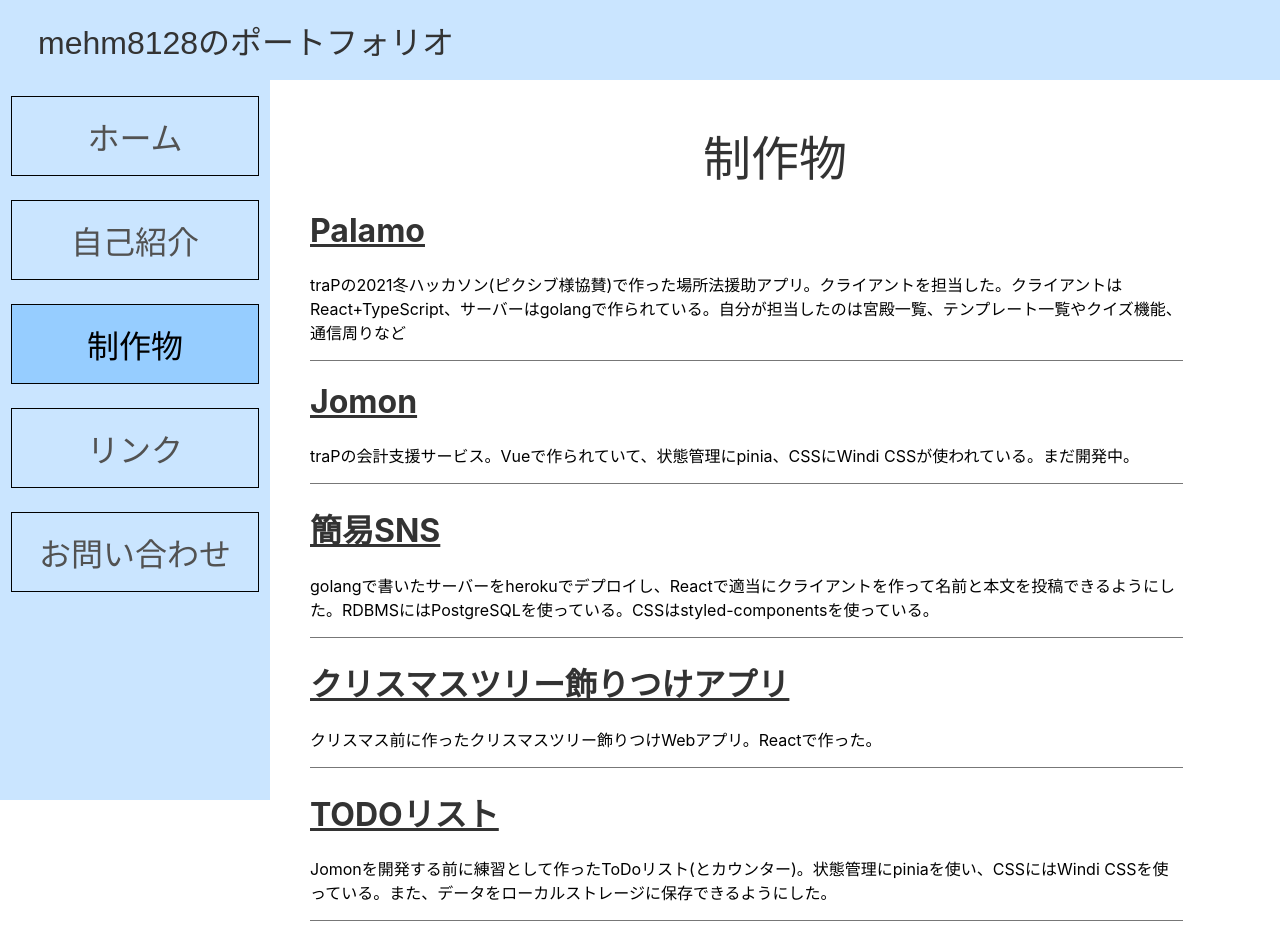
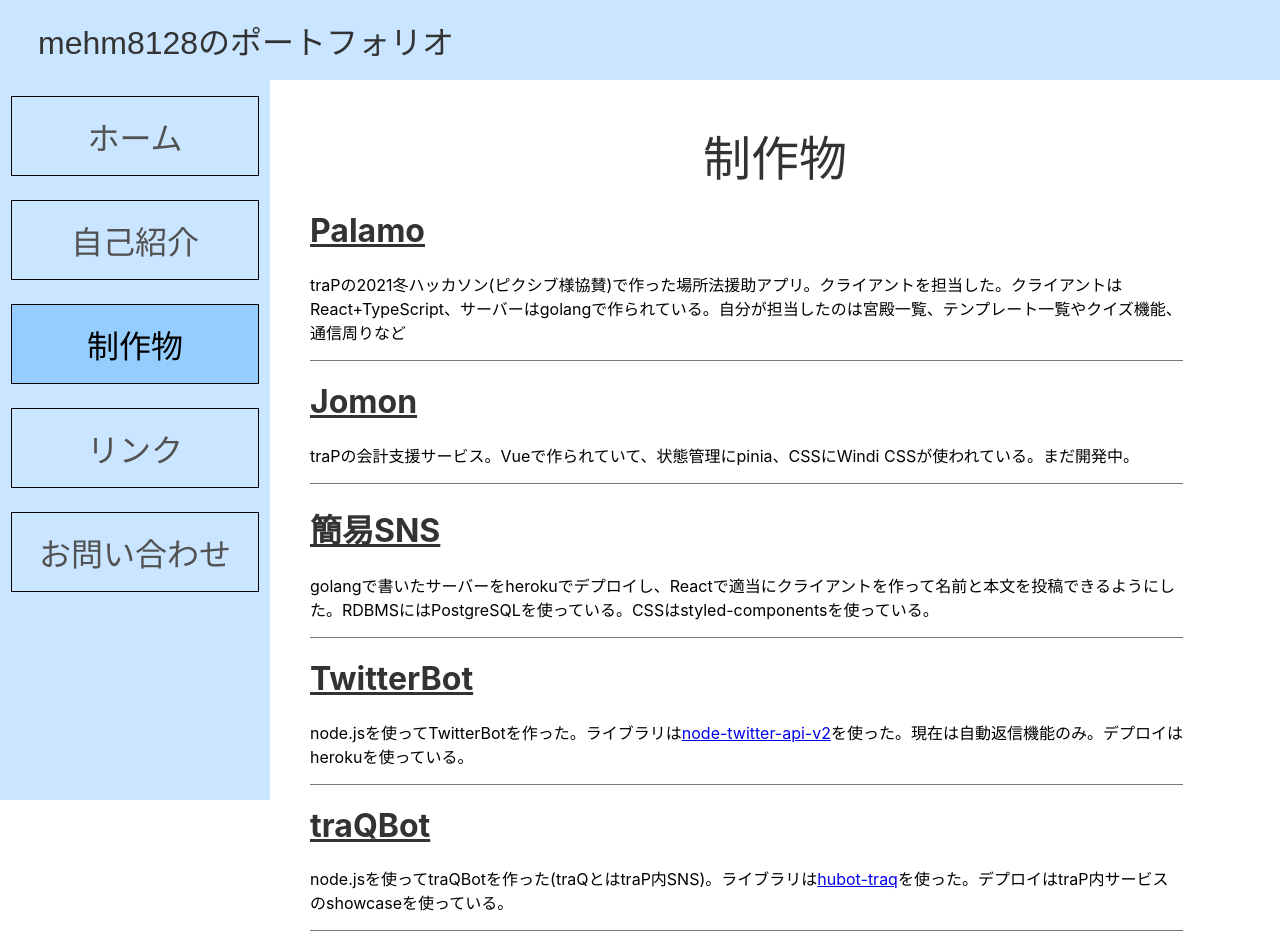
Before and after one commit to mehm8128/portfolio, a React (Create React App) app: page /productions in a window 1280 px wide. Shown: the top 947 px of the page. Built offline with nearby package versions, Linux system fonts and the light colour scheme.

Commit message:
制作物にBot追加

```diff
--- a/src/pages/Productions.tsx
+++ b/src/pages/Productions.tsx
@@ -44,6 +44,34 @@ function Production() {
               <span className={styles.content}>
                 golangで書いたサーバーをherokuでデプロイし、Reactで適当にクライアントを作って名前と本文を投稿できるようにした。RDBMSにはPostgreSQLを使っている。CSSはstyled-componentsを使っている。
               </span>
+            </div>
+          </div>
+        </li>
+        <li className={styles.li}>
+          <h1>
+            <a href="https://github.com/mehm8128/TwitterBot" className={styles.link}>
+              TwitterBot
+            </a>
+          </h1>
+          <div className={styles.itemContent}>
+            <div className={styles.description}>
+              node.jsを使ってTwitterBotを作った。ライブラリは
+              <a href="https://github.com/PLhery/node-twitter-api-v2">node-twitter-api-v2</a>
+              を使った。現在は自動返信機能のみ。デプロイはherokuを使っている。
+            </div>
+          </div>
+        </li>
+        <li className={styles.li}>
+          <h1>
+            <a href="https://github.com/mehm8128/traq-mehm8128-bot" className={styles.link}>
+              traQBot
+            </a>
+          </h1>
+          <div className={styles.itemContent}>
+            <div className={styles.description}>
+              node.jsを使ってtraQBotを作った(traQとはtraP内SNS)。ライブラリは
+              <a href="https://github.com/sapphi-red/hubot-traq">hubot-traq</a>
+              を使った。デプロイはtraP内サービスのshowcaseを使っている。
             </div>
           </div>
         </li>
```
